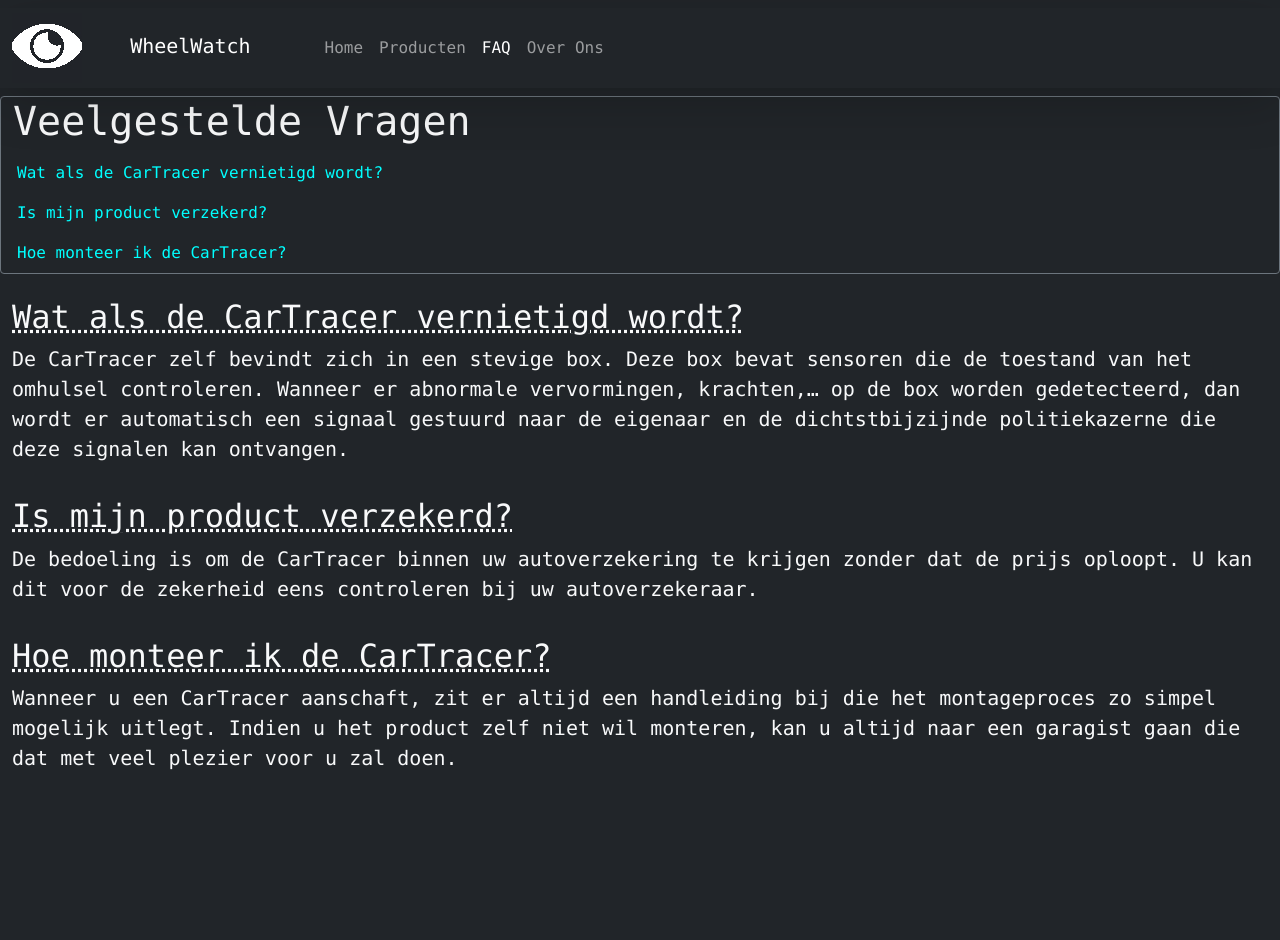
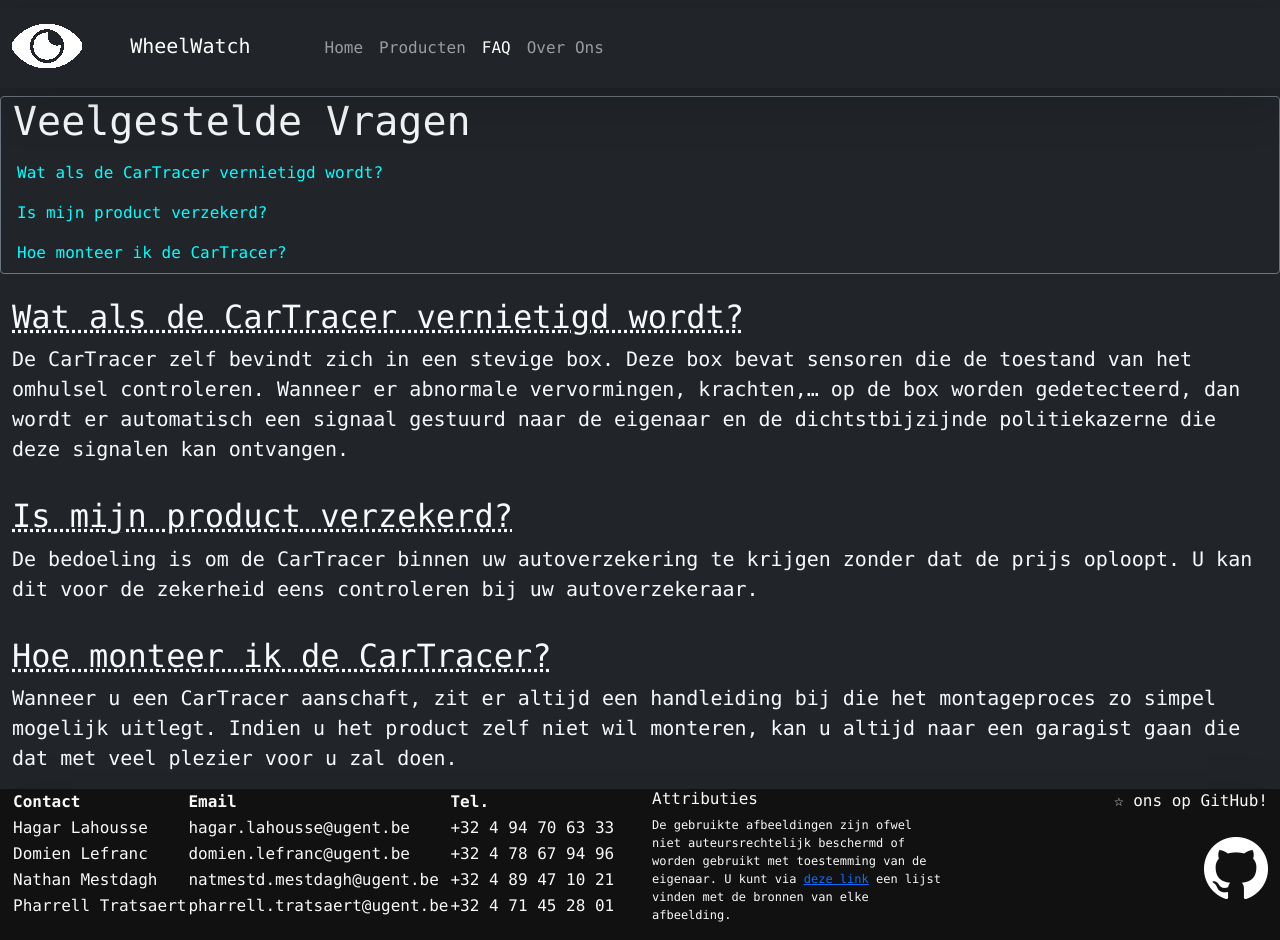
Before and after one commit to dot-io/wheelwatch, a plain HTML site: page faq.html in a window 1280 px wide. Before the commit the page ends 800 px from the top, so only its background shows below. Drawn offline with nearby package versions, Linux system fonts and the light colour scheme.

```diff
--- a/faq.html
+++ b/faq.html
@@ -69,3 +69,84 @@
                       Wanneer u een CarTracer aanschaft, zit er altijd een handleiding bij die het montageproces zo simpel mogelijk uitlegt. Indien u het product zelf niet wil monteren, kan u altijd naar een garagist gaan die dat met veel plezier voor u zal doen.
                 </blockquote>
             </div>
+            <div class="container-fluid text-light shadow-lg" id="end-paragraph">
+				<div class="row">
+				  <div class="col-md-6">
+					<div class="table-responsive">
+					<table>
+					  <th>
+						<b>Contact</b>
+					  </th>
+					  <th>
+						Email
+					  </th>
+					  <th>
+						Tel.
+					  </th>
+					  <tr>
+						<td>
+						  Hagar Lahousse
+						</td>
+						<td>
+						  hagar.lahousse@ugent.be
+						</td>
+						<td>
+						  +32 4 94 70 63 33
+						</td>
+
+					  </tr>
+					  <tr>
+						<td>
+						  Domien Lefranc
+						</td>
+						<td>
+						  domien.lefranc@ugent.be
+						</td>
+						<td>
+						  +32 4 78 67 94 96
+						</td>
+
+					  </tr>
+					  <tr>
+						<td>
+						  Nathan Mestdagh
+						</td>
+						<td>
+						  natmestd.mestdagh@ugent.be
+						</td>
+						<td>
+						  +32 4 89 47 10 21
+						</td>
+					  </tr>
+					  <tr>
+						<td>
+						  Pharrell Tratsaert
+						</td>
+						<td>
+						  pharrell.tratsaert@ugent.be
+						</td>
+						<td>
+						  +32 4 71 45 28 01
+						</td>
+					  </tr>
+
+					</table>
+					</div>
+				  </div>
+				  <div class="col-md-3">
+					<h6>Attributies</h6>
+					<p class="small-text"> De gebruikte afbeeldingen zijn ofwel niet auteursrechtelijk beschermd of worden gebruikt met toestemming van de eigenaar. U kunt via <a href="attributions.html">deze link</a> een lijst vinden met de bronnen van elke afbeelding.
+					</p>
+				  </div>
+				  <div class="col-md-3 text-end">
+					&#9734 ons op GitHub!
+					<br>
+					<br>
+					<a href="https://github.com/dot-io/wheelwatch"><img src="img/GitHub-Mark-Light-64px.png" alt="The GitHub logo"></a>
+
+				  </div>
+				</div>
+
+			  </div>
+        </body>
+    </html>
```
Also changed, not shown: about.html (+3 -3 lines), index.html (+5 -5 lines), solutions.html (+2 -2 lines).
